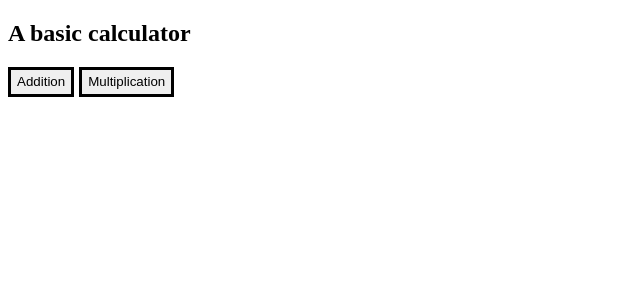
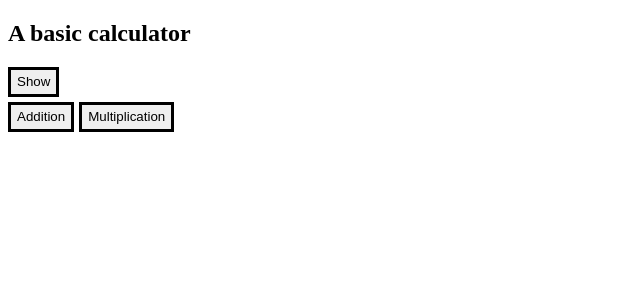
Before and after one commit to AdrianCo97/Calculator, a React (Create React App) app: page / in a window 1280 px wide. Shown: the top 300 px of the page, without its empty margins (0-640 px from the left). Built offline with nearby package versions, Linux system fonts and the light colour scheme.

Commit message:
Added a new state called hidden

```diff
--- a/src/components/NumberCalculator.js
+++ b/src/components/NumberCalculator.js
@@ -8,6 +8,7 @@
 
     this.state = {
       type: "",
+      hidden: false,
     };
 
     this.buttonHandler = this.buttonHandler.bind(this);
@@ -40,6 +41,8 @@
   render() {
 
     return <div id="content">
+
+      <button className={numberCalculatorStyle.buttonStyle}>Show</button>
       <nav>
         <button id="addition" className={numberCalculatorStyle.buttonStyle} onClick={this.buttonHandler}>Addition</button>
         <button id="multiplication" className={numberCalculatorStyle.buttonStyle} onClick={this.buttonHandler}>Multiplication</button>
```
